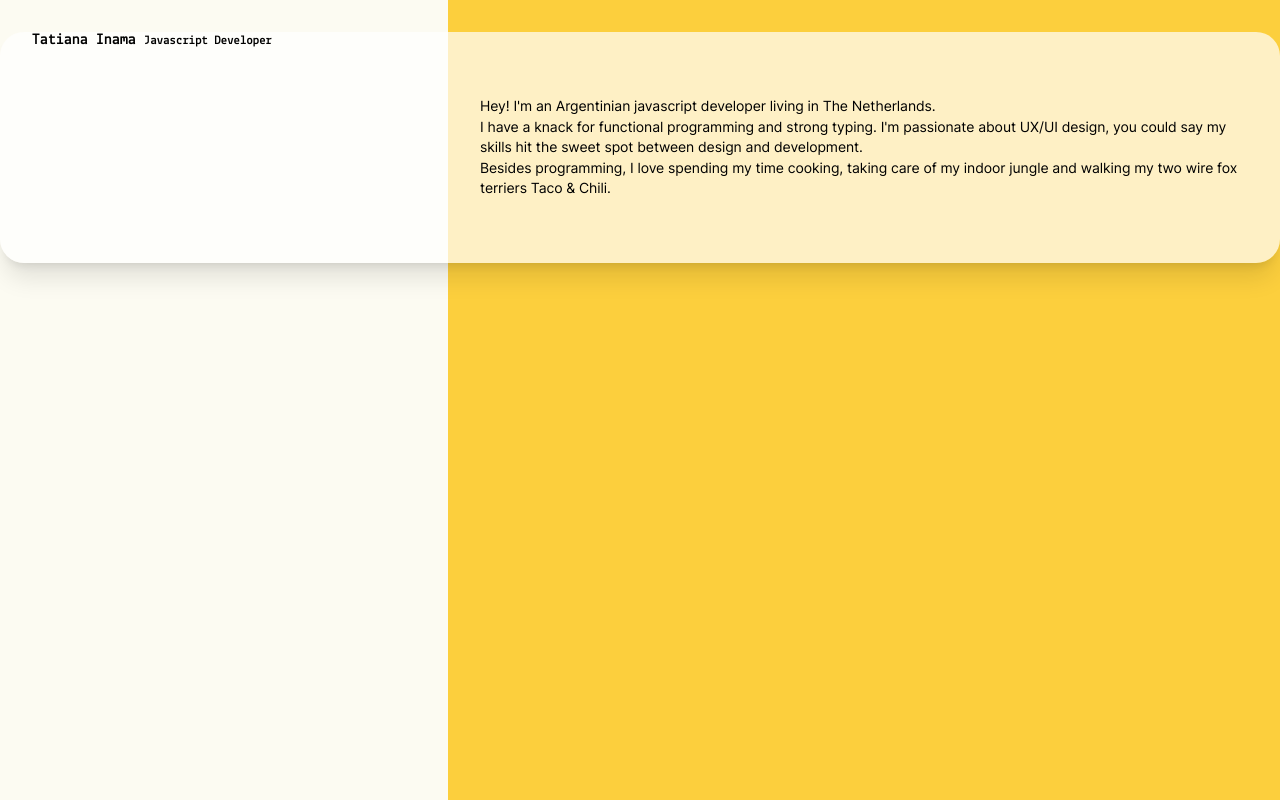
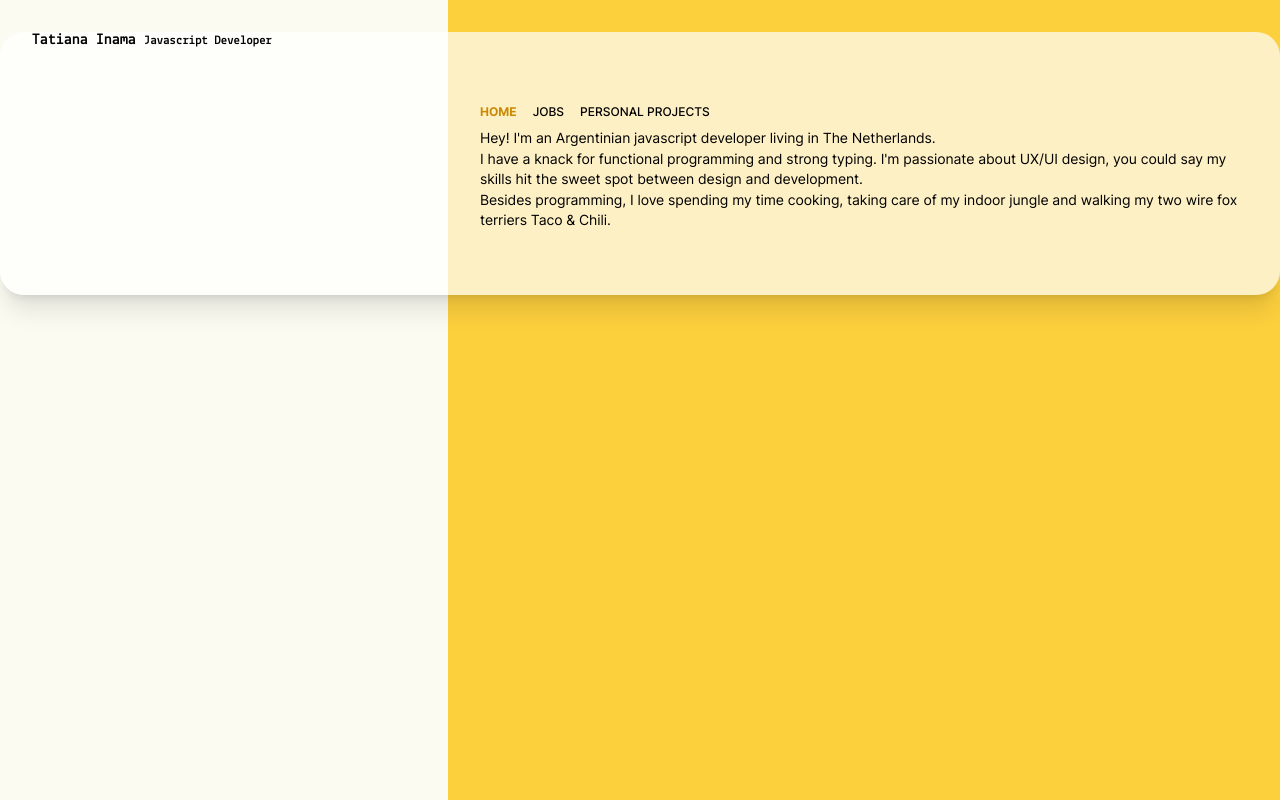
Before and after one commit to tatianainama/portfolio, a Next.js app: page / in a window 1280 px wide. Built offline with nearby package versions, Linux system fonts and the light colour scheme.

Commit message:
Introduce Navigation component

```diff
--- a/components/Layout/index.tsx
+++ b/components/Layout/index.tsx
@@ -1,5 +1,6 @@
 import Head from 'next/head'
 import { FC } from 'react'
+import Navigation from '../Navigation'
 import styles from './Layout.module.css'
 
 type Layout = {
@@ -29,6 +30,7 @@ const Layout: FC<Layout> = ({
       </header>
 
       <main className={styles.main}>
+        <Navigation />
         <div className={styles.mainContainer}>{children}</div>
       </main>
     </div>
--- /dev/null
+++ b/components/Navigation/Navigation.module.css
@@ -0,0 +1,19 @@
+.navigation ul {
+  @apply flex uppercase font-medium text-xs transition-all whitespace-nowrap;
+}
+
+.navigation a {
+  @apply p-2 inline-block;
+}
+
+.navigation li:first-child a {
+  @apply pl-0;
+}
+
+.navigation a:hover {
+  @apply text-yellow-500;
+}
+
+.navigation a.active {
+  @apply text-yellow-600 font-bold;
+}
--- /dev/null
+++ b/components/Navigation/index.tsx
@@ -0,0 +1,39 @@
+import Link from 'next/link'
+import { FC } from 'react'
+import { useRouter } from 'next/router'
+
+import styles from './Navigation.module.css'
+
+const NAV = [
+  {
+    path: '/',
+    label: 'home',
+  },
+  {
+    path: '/jobs',
+    label: 'jobs',
+  },
+  {
+    path: '/projects',
+    label: 'personal projects',
+  },
+]
+
+const Navigation: FC = () => {
+  const { asPath } = useRouter()
+  return (
+    <nav className={styles.navigation}>
+      <ul>
+        {NAV.map(({ path, label }) => (
+          <li key={path}>
+            <Link href={path}>
+              <a className={asPath === path ? styles.active : ''}>{label}</a>
+            </Link>
+          </li>
+        ))}
+      </ul>
+    </nav>
+  )
+}
+
+export default Navigation
```
